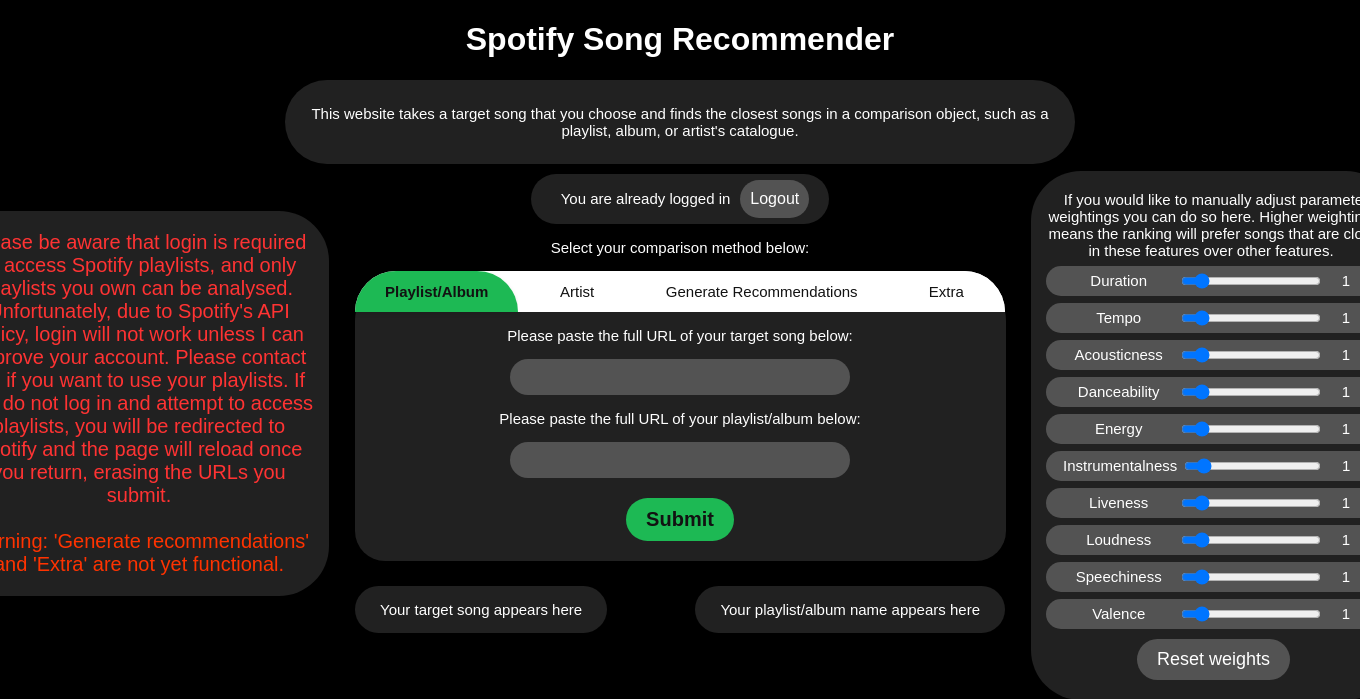
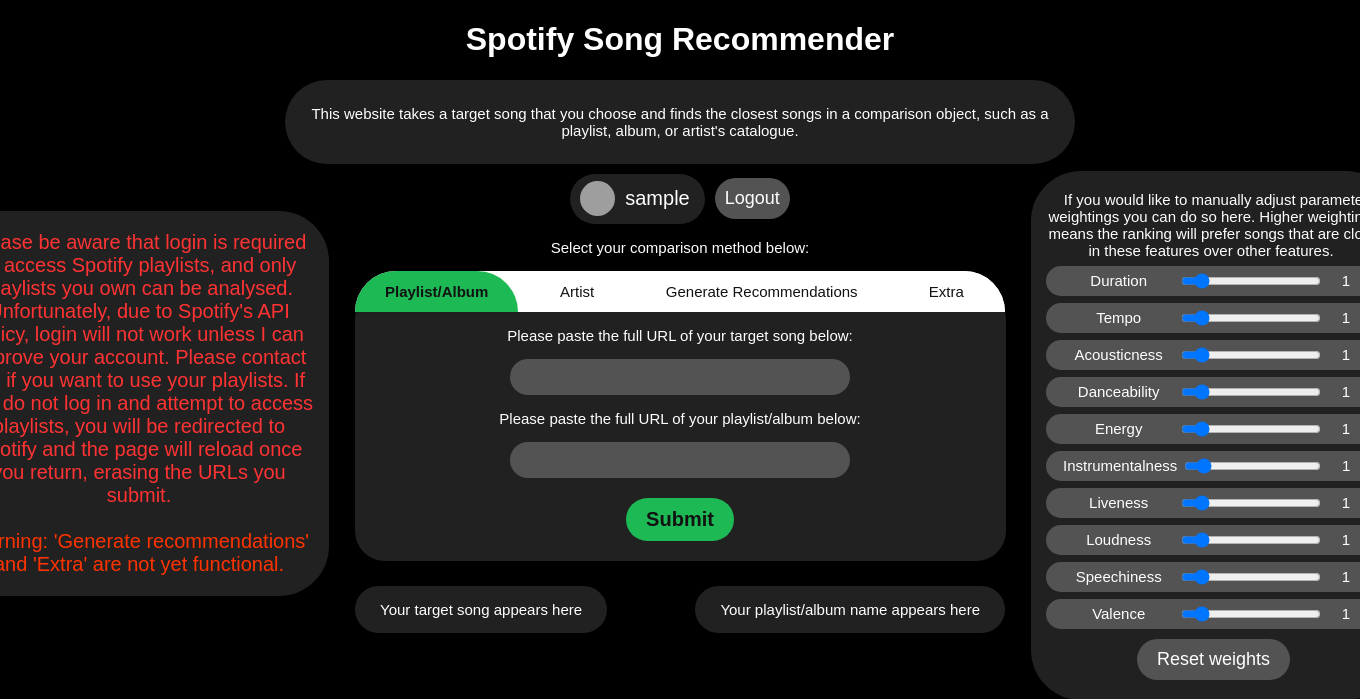
Before and after one commit to LilyFlowerTea/Spotify-Song-Screener, a FastAPI app: template templates/index.html in a window 1360 px wide; the page is wider, and only the part inside the window is pictured. Shown: the top 699 px of that part. Run offline with FastAPI, Linux system fonts and the light colour scheme; the template is opened without the code that fills it: most values are stand-ins (such as "Sample title", 1, 10 or a date in 2020); grey boxes are pictures that could not be loaded.

Commit message:
When logged in username and profile picture are shown now, no picture is also handled

```diff
--- a/api/index.py
+++ b/api/index.py
@@ -21,6 +21,7 @@
 import requests
 
 from algorithms.pull_data_by_id import ComparisonMethod
+from algorithms.pull_user_data import pull_user_data
 
 app = FastAPI()
 
@@ -47,24 +48,62 @@
 def home(request: Request):
     # check if a cookie is present already, if not generate it
     session_id = request.cookies.get("mysession")
+    print(session_id)
     if session_id is None:
+        print("Yay")
         # generate a cookie for the user session, required to check if the login button should be hidden
         session_id = secrets.token_hex(16)
+        # Should only need to run the code below if there is no cookie already found
+        # If there is a cookie, the Redis database should already have the structure below in place
+
+        # I want to show username and profile picture but the spotipy redis cache handling isn't suited for that
+        # My solution is to create a redis keys with nested keys that can be used to access each piece of data
+        # The master key is the cookie/session_id, and other functions can pull from that
+        access_token_redis_key = secrets.token_hex(16)
+        user_data_redis_key = secrets.token_hex(16)
+        red.set(session_id, json.dumps([access_token_redis_key, user_data_redis_key]))
 
     # check if there is a valid access token associated with this user session, identified by session_id/cookie
     # note here this architecture is not very robust, it could fail if there is an access token
     # but it has expired. solution would be to retrieve access token info and check validity,
     # but I'm not doing that while there are higher priorities
-    if red.get(session_id) in [False, None]:
+
+    # need to pull the Redis entry with the cookie as key, then use the first entry as a key to retrieve
+    # from Redis again, then check if it's False or None
+    red_session_id_check = red.get(session_id)
+    if red_session_id_check is None:
         should_show_login_button = True
+        # No username or pfp available
+        user_name = None
+        user_pfp = None
+        access_token_redis_key = secrets.token_hex(16)
+        user_data_redis_key = secrets.token_hex(16)
+        red.set(session_id, json.dumps([access_token_redis_key, user_data_redis_key]))
+
+    elif red.get(json.loads(red_session_id_check)[0]) in [False, None]:
+        should_show_login_button = True
+        # No username or pfp available
+        user_name = None
+        user_pfp = None
+        access_token_redis_key = secrets.token_hex(16)
+        user_data_redis_key = secrets.token_hex(16)
+        red.set(session_id, json.dumps([access_token_redis_key, user_data_redis_key]))
+
     else:
         should_show_login_button = False
+        # Now pull username and profile picture from Redis
+        user_data_redis_key = json.loads(red_session_id_check)[1]
+        user_name = json.loads(red.get(user_data_redis_key))[0]
+        user_pfp = json.loads(red.get(user_data_redis_key))[1]
 
     # build webpage
     response = templates.TemplateResponse(
         request=request,
         name="index.html",
-        context={"should_show_login_button" : should_show_login_button}
+        context={"should_show_login_button" : should_show_login_button,
+                 "user_name" : user_name,
+                 "user_pfp" : user_pfp
+                 }
     )
     # attach cookie to response object, can now be matched later
     response.set_cookie(key="mysession", value=session_id, max_age=86400)
@@ -86,7 +125,7 @@
     sp = spotipy.Spotify(auth_manager=SpotifyOAuth(client_id=os.environ["SPOTIFY_CLIENT_ID"],
                                                    client_secret=os.environ["SPOTIFY_CLIENT_SECRET"],
                                                    redirect_uri=os.environ["SPOTIFY_REDIRECT_URI"],
-                                                   scope="playlist-read-private",
+                                                   scope="playlist-read-private user-read-private",
                                                    open_browser = False,
                                                    cache_handler = red_cache
                                                    ))
@@ -97,7 +136,8 @@
 def login(request : Request):
     cookie = request.cookies.get("mysession")
     print(f"Login cookie is: {cookie}")
-    red_cache = spotipy.RedisCacheHandler(red, key = cookie)
+    red_data = json.loads(red.get(cookie))
+    red_cache = spotipy.RedisCacheHandler(red, key = red_data[0])
     sp = create_sp(red_cache)
     spotify_auth_url = sp.auth_manager.get_authorize_url()
     return RedirectResponse(spotify_auth_url)
@@ -109,9 +149,13 @@
 def callback(code, request : Request):
     cookie = request.cookies.get("mysession")
     print(f"Callback cookie is: {cookie}")
-    red_cache = spotipy.RedisCacheHandler(red, key = cookie)
+    red_data = json.loads(red.get(cookie))
+    red_cache = spotipy.RedisCacheHandler(red, key = red_data[0])
     sp = create_sp(red_cache)
     sp.auth_manager.get_access_token(code)
+    # assign user_name and user_pfp here
+    user_name, user_pfp = pull_user_data(sp)
+    red.set(red_data[1], json.dumps([user_name, user_pfp]))
     return RedirectResponse("/")
 
 #pull algorithm functions
--- a/static/style.css
+++ b/static/style.css
@@ -68,15 +68,32 @@
     display: flex;
     align-items: center;
     justify-content: space-between;
+    gap: 10px;
     margin: 10px auto;
-    padding: 10px 20px;
+    padding: 10px 10px;
+    width: fit-content;
+    height: 30px;
+}
+
+#user_data_display_div {
+    display: flex;
+    align-items: center;
+    justify-content: space-between;
+    padding: 10px 5px 10px 10px;
     background-color: var(--spotify-almost-black);
     border-radius: var(--border-radius);
     width: fit-content;
     height: 30px;
 }
 
+#user_pfp {
+    border-radius: 999px;
+    width: 35px;
+    height: 35px;
+}
+
 #logged_in_message {
+    font-size: 20px;
     padding: 10px;
 }
 
@@ -85,7 +102,7 @@
     color: white;
     border-radius: 999px;
     border: none;
-    font-size: 16px;
+    font-size: 18px;
     font-weight: 400;
     padding: 10px;
     cursor: pointer;
--- a/templates/index.html
+++ b/templates/index.html
@@ -18,10 +18,15 @@
         </form>
     {% else %}
         <div id = "logged_in_display_div">
-            <span id = "logged_in_message">You are already logged in</span>
+            <div id = "user_data_display_div">
+            {% if user_pfp %}
+                <img id = "user_pfp" src = "{{ user_pfp }}">
+            {% endif %}
+            <span id = "logged_in_message">{{ user_name }}</span>
+            </div>
             <form action = "/logout" method = "get">
-            <button id = "spotify_logout" type = "button">Logout</button>
-        </form>
+                <button id = "spotify_logout" type = "button">Logout</button>
+            </form>
         </div>
 
     {% endif %}
```
Also changed, not shown: algorithms/pull_user_data.py (added, +8 -0 lines), algorithms/spotify_auth.py (+8 -6 lines).
